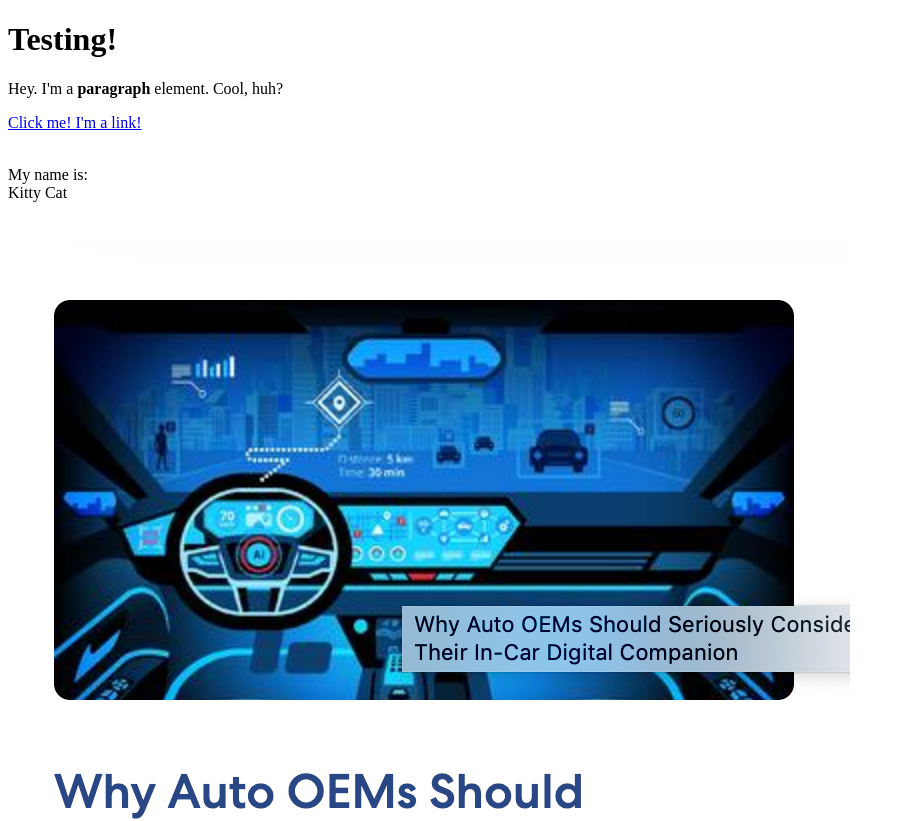
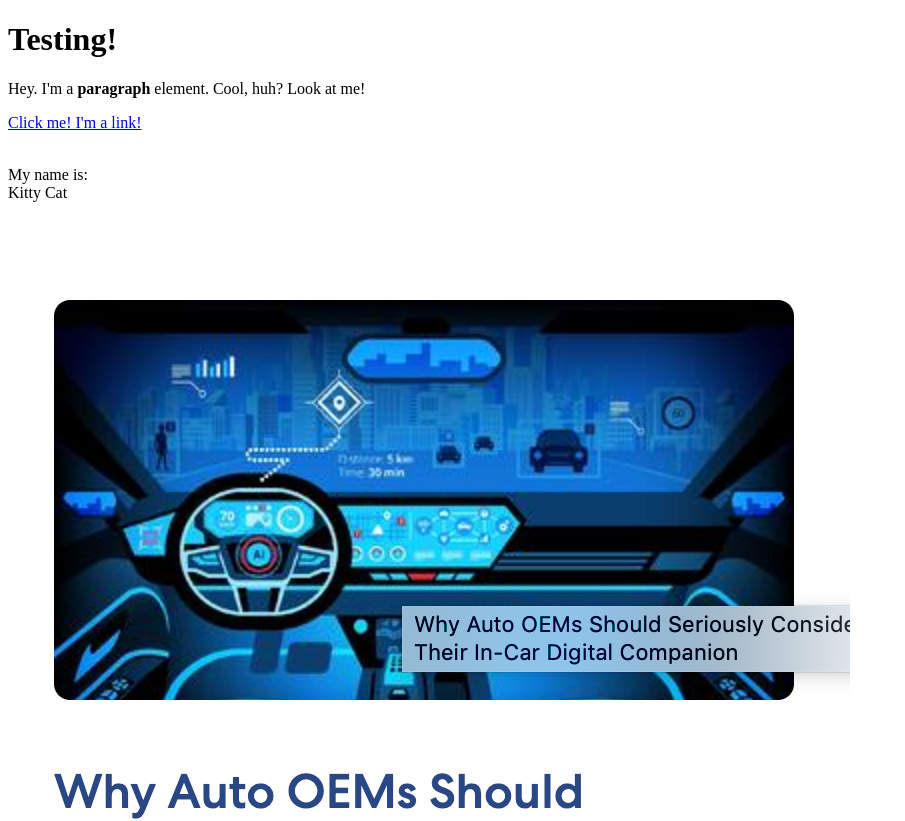
Before and after one commit to natoosh/cartoon-hero, a plain HTML site: page test.html in a window 1280 px wide. Shown: the top 821 px of the page, without its empty margins (0-905 px from the left). Drawn offline with Linux system fonts and the light colour scheme.

Commit message:
Added 'Look at me' to text

```diff
--- a/test.html
+++ b/test.html
@@ -5,7 +5,7 @@
 </head>
 <body>
 	<h1>Testing!</h1>
-	<p>Hey. I'm a <b>paragraph</b> element. Cool, huh?</p>
+	<p>Hey. I'm a <b>paragraph</b> element. Cool, huh? Look at me!</p>
 	<a href="https://google.com" target="_blank" title="Let's go to google">Click me! I'm a link!</a><br><br>
 	<p>My name is:<br>Kitty Cat</p>
 	<br>
```
